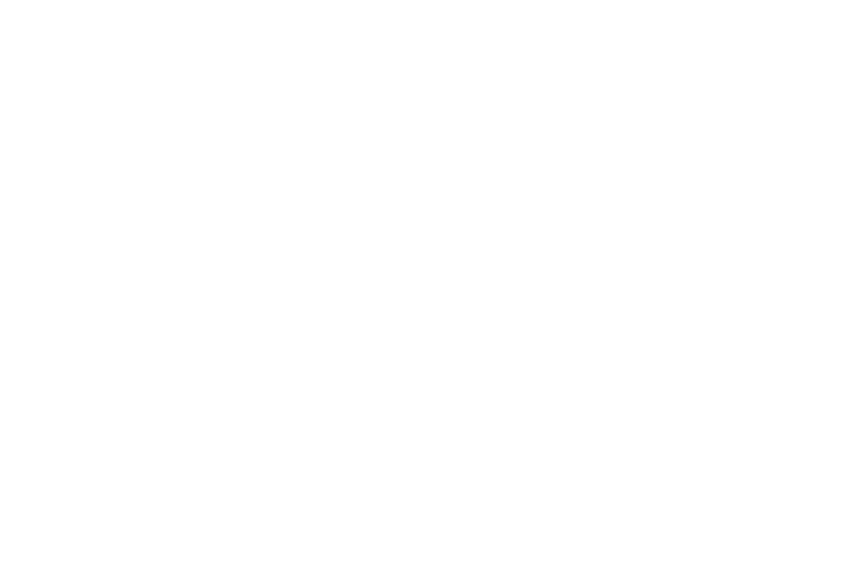
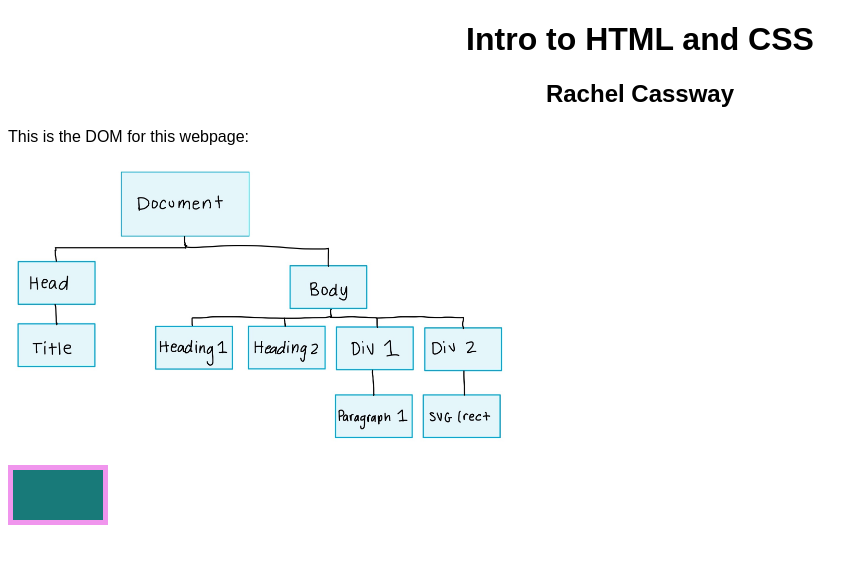
Before and after one commit to DS4200-Sec2-F22/ic-02-rachelcassway, a plain HTML site: page index.html in a window 1280 px wide. Shown: the whole page, without its empty margins (0-868 px from the left). Drawn offline with Linux system fonts and the light colour scheme.

Commit message:
partly complete

```diff
--- a/index.html
+++ b/index.html
@@ -2,12 +2,32 @@
 <html>
 
 <head>
+    <link rel="stylesheet" href="style.css">
+    <title>ic-02</title>
     <meta charset=utf-8/>
 </head>
 
 
 <body>
 
+<h1>Intro to HTML and CSS</h1>
+<h2>Rachel Cassway</h2>
+
+<div id="div1" class="container">
+
+    <p id="p1">
+        This is the DOM for this webpage:
+    <p>
+    <img src="ic-02.jpg" alt="ic-02 DOM" style="width:500px;">
+
+</div>
+
+<div id="div2" class="container">
+    <svg width="100" height="60">
+        <rect width="100" height="60" style="fill:rgb(24,122,121);stroke-width:10;stroke:rgb(240,149,237)" />
+    </svg>
+
+</div>
 
 </body>
 
--- /dev/null
+++ b/style.css
@@ -0,0 +1,10 @@
+body {
+	font-family:  Arial;
+}
+
+h1 {
+	text-align: center
+}
+h2 {
+	text-align: center
+}
```
Also changed, not shown: ic-02.jpg (added), 1 other file.
